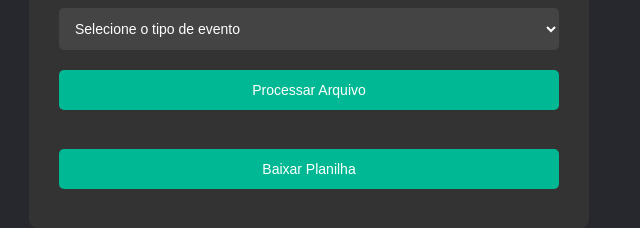
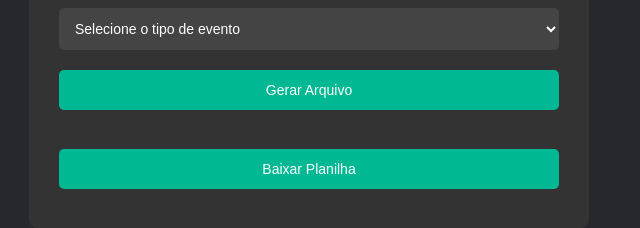
Before and after one commit to douglasjosesoap/eventos_parceiros, a plain HTML site: page index.html in a window 1280 px wide. Shown: the part 194-422 px from the top of the page, 331-971 px from the left. Drawn offline with Linux system fonts and the light colour scheme.

Commit message:
Update index.html

```diff
--- a/index.html
+++ b/index.html
@@ -23,7 +23,7 @@
             <option value="ALL">TODOS OS EVENTOS</option>
         </select>
 
-        <button onclick="processFile()">Processar Arquivo</button>
+        <button onclick="processFile()">Gerar Arquivo</button>
         <h3 id="summary"></h3>
         <button onclick="downloadFile()">Baixar Planilha</button>
     </div>
```
